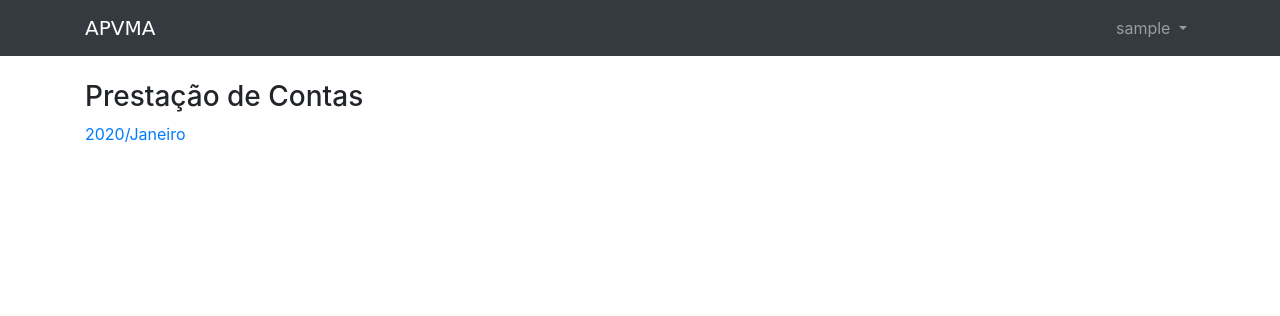
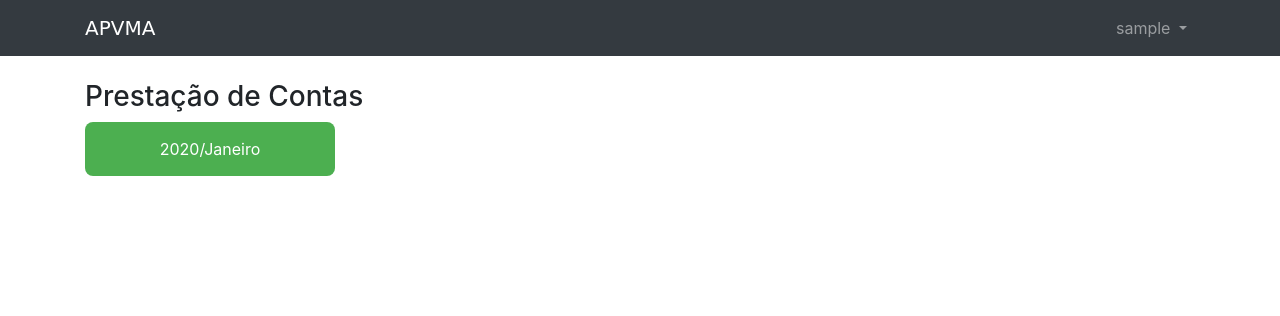
Before and after one commit to apvma-manaus/apvma, a Django app: page /accountability/ in a window 1280 px wide. Shown: the top 316 px of the page. Run offline with Django 3.2, Linux system fonts and the light colour scheme; a user stored in the database is signed in; tables that the repository leaves empty hold one stand-in row (values such as "Sample post"); parts of the project's set-up code (start-up, migrations or seed data) failed here and were passed over; some libraries are stand-ins or nearby versions.

Commit message:
Prestação de contas com botões

```diff
--- a/apvma/accountability/templates/accountability/accountability.html
+++ b/apvma/accountability/templates/accountability/accountability.html
@@ -1,10 +1,16 @@
 {% extends 'base.html' %}
+{% load static %}
+
+{% block stylesheet %}
+    <link rel="stylesheet" href="{% static 'css/accountability.css' %}">
+{% endblock stylesheet %}
 
 {% block content %}
     <br>
     <h3>Prestação de Contas</h3>
     {% for accountability in accountabilities %}
-        <p><a target="_blank" href="{{ accountability.file.url }}">
+        <p><a target="_blank" href="{{ accountability.file.url }}" class="account">
             {{ accountability.date|date:"Y/F" }}</a></p>
     {% endfor %}
 {% endblock content %}
+'
--- /dev/null
+++ b/apvma/core/static/css/accountability.css
@@ -0,0 +1,18 @@
+.account {
+    background-color: #4CAF50; /* Green */
+    width: 250px;
+    border: none;
+    border-radius: 8px;
+    color: white;
+    padding: 15px 32px;
+    text-align: center;
+    text-decoration: none;
+    display: inline-block;
+    font-size: 16px;
+}
+
+.account:hover {
+    background-color: #4CAF50; /* Green */
+    color: white;
+    box-shadow: 0 12px 16px 0 rgba(0,0,0,0.24), 0 17px 50px 0 rgba(0,0,0,0.19);
+}
```
